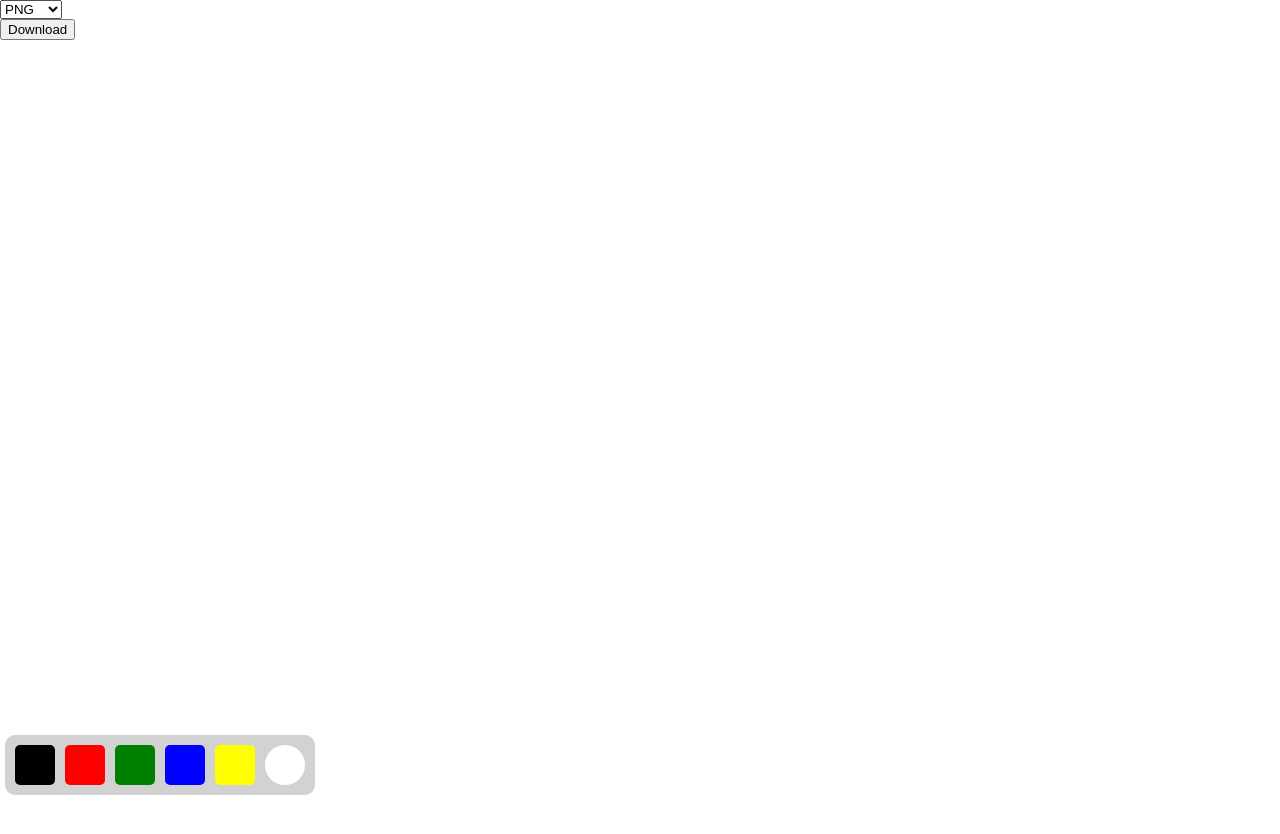
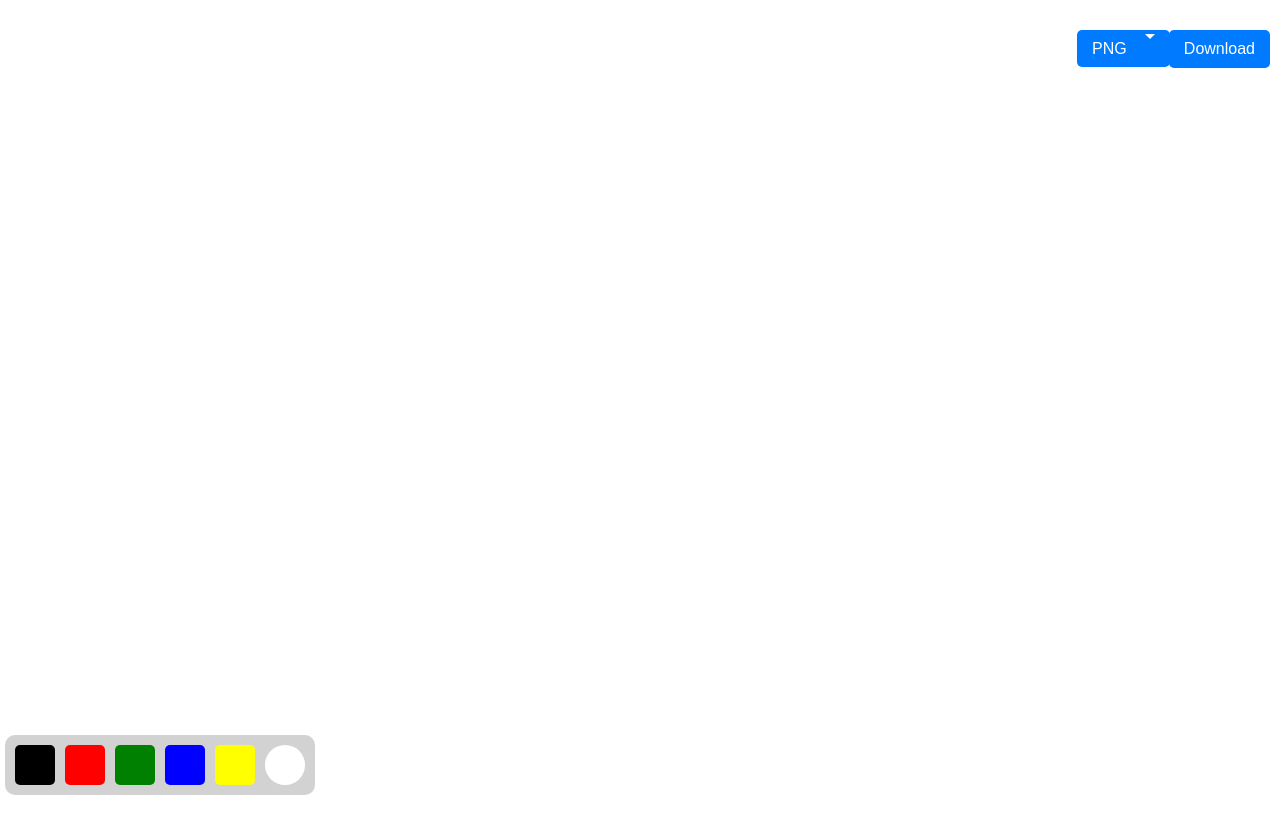
Before and after one commit to Euwon/drawing-test-so, a plain HTML site: page index.html in a window 1280 px wide. Drawn offline with Linux system fonts and the light colour scheme.

Commit message:
Update style.css

```diff
--- a/style.css
+++ b/style.css
@@ -1,6 +1,6 @@
-/* Changes cursor */
+
 canvas {
-    cursor: crosshair;
+    cursor: crosshair; /* Changes cursor to cross */
 }
 
 
@@ -65,3 +65,70 @@ body{
 .yellow {
   background:yellow;
 }
+
+
+body, html {
+  margin: 0;
+  padding: 0;
+  overflow: hidden; /* Prevents scrolling caused by resizing the canvas */
+}
+
+#canvasContainer {
+  position: relative;
+  width: 100vw;
+  height: 100vh;
+}
+
+canvas {
+  display: block;
+  background-color: #fff;
+  width: 100%;
+  height: 100%;
+}
+
+#downloadBtn, #formatSelect {
+  background-color: #007bff; /* Blue background for both */
+  color: white;
+  padding: 10px 15px;
+  border: none;
+  border-radius: 5px;
+  cursor: pointer;
+  font-size: 16px;
+  margin-top: 20px;
+}
+
+#downloadBtn:hover, #formatSelect:hover {
+  background-color: #0069d9;
+}
+
+#downloadBtn, #formatSelectWrapper {
+  position: absolute;
+  top: 10px;
+}
+
+#downloadBtn {
+  right: 10px;
+}
+
+#formatSelectWrapper {
+  right: 110px;
+  display: inline-block;
+}
+
+#formatSelectWrapper:after {
+  content: '';
+  position: absolute;
+  top: 50%;
+  right: 15px;
+  transform: translateY(-50%);
+  border: 5px solid transparent;
+  border-top-color: white;
+  pointer-events: none;
+}
+
+#formatSelect {
+  -webkit-appearance: none;
+  -moz-appearance: none;
+  appearance: none;
+  padding-right: 30px; /* Make room for the custom dropdown arrow */
+}
```
